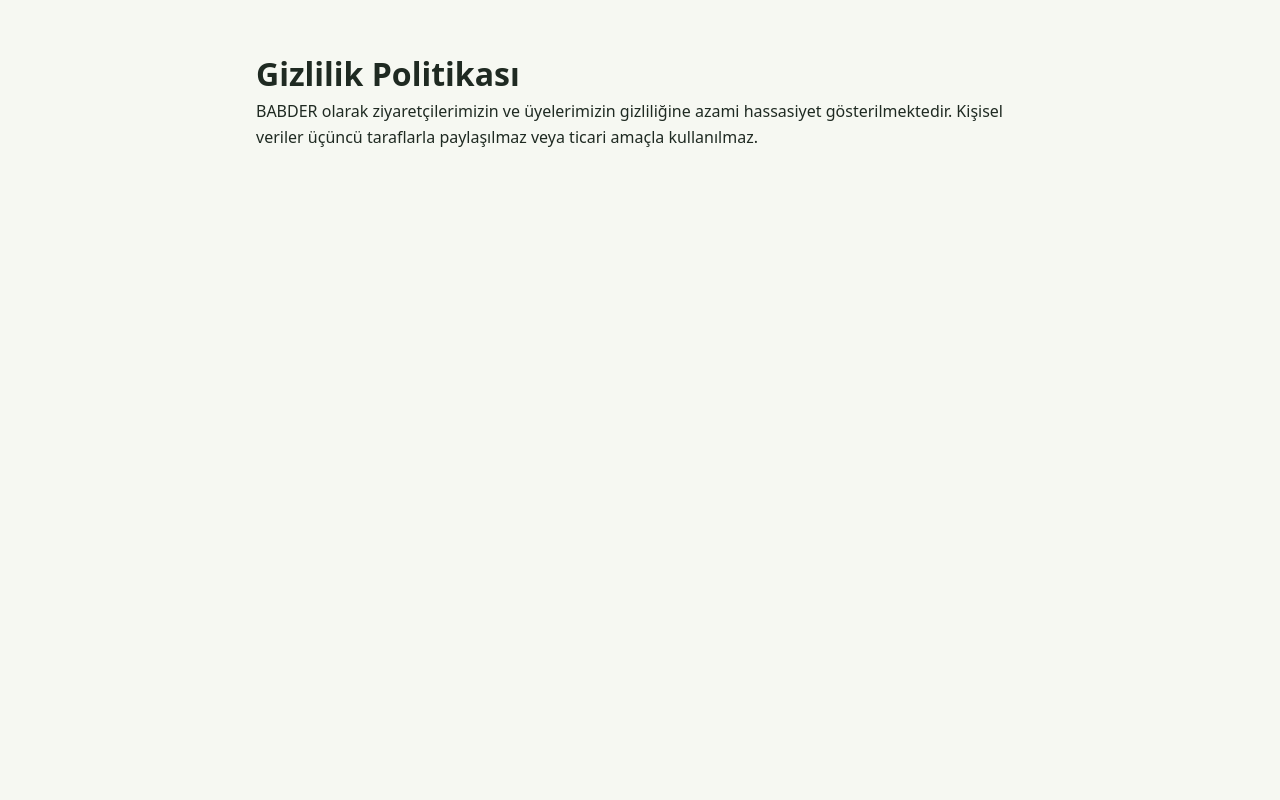
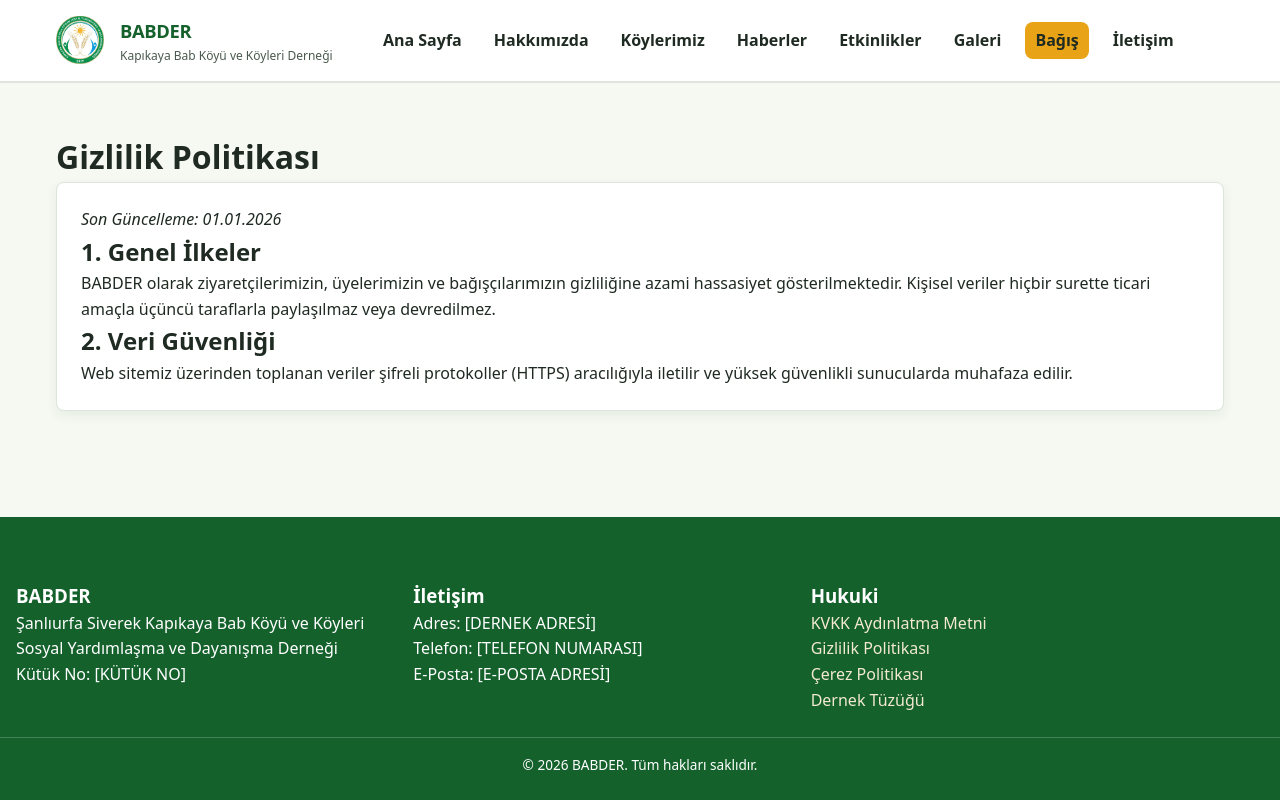
Before and after one commit to yusuf-basaran/BABDER, a plain HTML site: page sayfalar/gizlilik-politikasi.html in a window 1280 px wide. Drawn offline with Linux system fonts and the light colour scheme; no server answers.

Commit message:
Update gizlilik-politikasi.html

```diff
--- a/sayfalar/gizlilik-politikasi.html
+++ b/sayfalar/gizlilik-politikasi.html
@@ -3,14 +3,106 @@
 <head>
   <meta charset="UTF-8">
   <meta name="viewport" content="width=device-width, initial-scale=1.0">
+  <meta http-equiv="X-UA-Compatible" content="IE=edge">
+
   <title>Gizlilik Politikası | BABDER</title>
-  <link rel="stylesheet" href="/css/style.css">
+  <meta name="description" content="BABDER Gizlilik ve Kişisel Veri Güvenliği Politikası.">
+  <meta name="robots" content="index, follow">
+  <meta name="theme-color" content="#1B7F3B">
+
+  <!-- Sekme Başlığı Simgesi (Title Icon / Favicon) -->
+  <link rel="icon" type="image/png" href="../img/logo.png">
+  <link rel="shortcut icon" type="image/png" href="../img/logo.png">
+  <link rel="apple-touch-icon" href="../img/logo.png">
+
+  <!-- Open Graph -->
+  <meta property="og:type" content="article">
+  <meta property="og:title" content="Gizlilik Politikası | BABDER">
+  <meta property="og:description" content="BABDER Gizlilik ve Kişisel Veri Güvenliği Politikası.">
+  <meta property="og:image" content="../img/logo.png">
+
+  <link rel="stylesheet" href="../css/style.css">
 </head>
 <body>
-  <!-- UYARI: Bu metin taslaktır. Yayından önce hukuk danışmanı tarafından kontrol edilmelidir. -->
-  <main class="kapsayici" style="padding: 3rem 1rem; max-width: 800px;">
+  <a href="#ana-icerik" class="erisebilirlik-atla">Ana İçeriğe Geç</a>
+
+  <header class="site-header">
+    <div class="header-icerik">
+      <!-- SOL: LOGO VE DERNEK ADI -->
+      <a href="../index.html" class="marka-alani">
+        <img src="../img/logo.png" alt="BABDER Resmi Logosu" class="marka-logo" width="48" height="48">
+        <div>
+          <span class="marka-baslik">BABDER</span>
+          <span class="marka-alt-baslik">Kapıkaya Bab Köyü ve Köyleri Derneği</span>
+        </div>
+      </a>
+
+      <!-- SAĞ: MENÜ -->
+      <nav id="ana-navigasyon" class="ana-menu" aria-label="Ana Menü">
+        <ul id="menu-liste">
+          <li><a href="../index.html">Ana Sayfa</a></li>
+          <li><a href="./hakkimizda.html">Hakkımızda</a></li>
+          <li><a href="./koylerimiz.html">Köylerimiz</a></li>
+          <li><a href="./haberler.html">Haberler</a></li>
+          <li><a href="./etkinlikler.html">Etkinlikler</a></li>
+          <li><a href="./galeri.html">Galeri</a></li>
+          <li><a href="./bagis.html" class="btn btn-vurgu">Bağış</a></li>
+          <li><a href="./iletisim.html">İletişim</a></li>
+        </ul>
+      </nav>
+
+      <div class="header-aksiyonlar">
+        <button id="mobil-menu-tetikleyici" class="mobil-menu-btn" aria-label="Menüyü Aç/Kapat" aria-expanded="false">
+          <svg viewBox="0 0 24 24" fill="none" stroke="currentColor" stroke-width="2">
+            <path d="M4 6h16M4 12h16M4 18h16"></path>
+          </svg>
+        </button>
+      </div>
+    </div>
+  </header>
+
+  <main id="ana-icerik" class="kapsayici bolum-bosluk-buyuk">
     <h1>Gizlilik Politikası</h1>
-    <p>BABDER olarak ziyaretçilerimizin ve üyelerimizin gizliliğine azami hassasiyet gösterilmektedir. Kişisel veriler üçüncü taraflarla paylaşılmaz veya ticari amaçla kullanılmaz.</p>
+    <div class="kart">
+      <p><em>Son Güncelleme: 01.01.2026</em></p>
+
+      <h2>1. Genel İlkeler</h2>
+      <p>BABDER olarak ziyaretçilerimizin, üyelerimizin ve bağışçılarımızın gizliliğine azami hassasiyet gösterilmektedir. Kişisel veriler hiçbir surette ticari amaçla üçüncü taraflarla paylaşılmaz veya devredilmez.</p>
+
+      <h2>2. Veri Güvenliği</h2>
+      <p>Web sitemiz üzerinden toplanan veriler şifreli protokoller (HTTPS) aracılığıyla iletilir ve yüksek güvenlikli sunucularda muhafaza edilir.</p>
+    </div>
   </main>
+
+  <!-- KURUMSAL YEŞİL FOOTER -->
+  <footer class="site-footer">
+    <div class="kapsayici izgara-3">
+      <div>
+        <h3>BABDER</h3>
+        <p data-ayar="dernek_unvan">Şanlıurfa Siverek Kapıkaya Bab Köyü ve Köyleri Sosyal Yardımlaşma ve Dayanışma Derneği</p>
+        <p>Kütük No: <span data-ayar="kutuk_no">[KÜTÜK NO]</span></p>
+      </div>
+      <div>
+        <h3>İletişim</h3>
+        <p>Adres: <span data-ayar="adres">[DERNEK ADRESİ]</span></p>
+        <p>Telefon: <span data-ayar="telefon">[TELEFON NUMARASI]</span></p>
+        <p>E-Posta: <span data-ayar="eposta">[E-POSTA ADRESİ]</span></p>
+      </div>
+      <div>
+        <h3>Hukuki</h3>
+        <ul class="footer-link-liste">
+          <li><a href="./kvkk.html">KVKK Aydınlatma Metni</a></li>
+          <li><a href="./gizlilik-politikasi.html">Gizlilik Politikası</a></li>
+          <li><a href="./cerez-politikasi.html">Çerez Politikası</a></li>
+          <li><a href="./tuzuk-ve-belgeler.html">Dernek Tüzüğü</a></li>
+        </ul>
+      </div>
+    </div>
+    <div class="footer-alt">
+      <p>&copy; 2026 BABDER. Tüm hakları saklıdır.</p>
+    </div>
+  </footer>
+
+  <script type="module" src="../js/main.js"></script>
 </body>
 </html>
```
